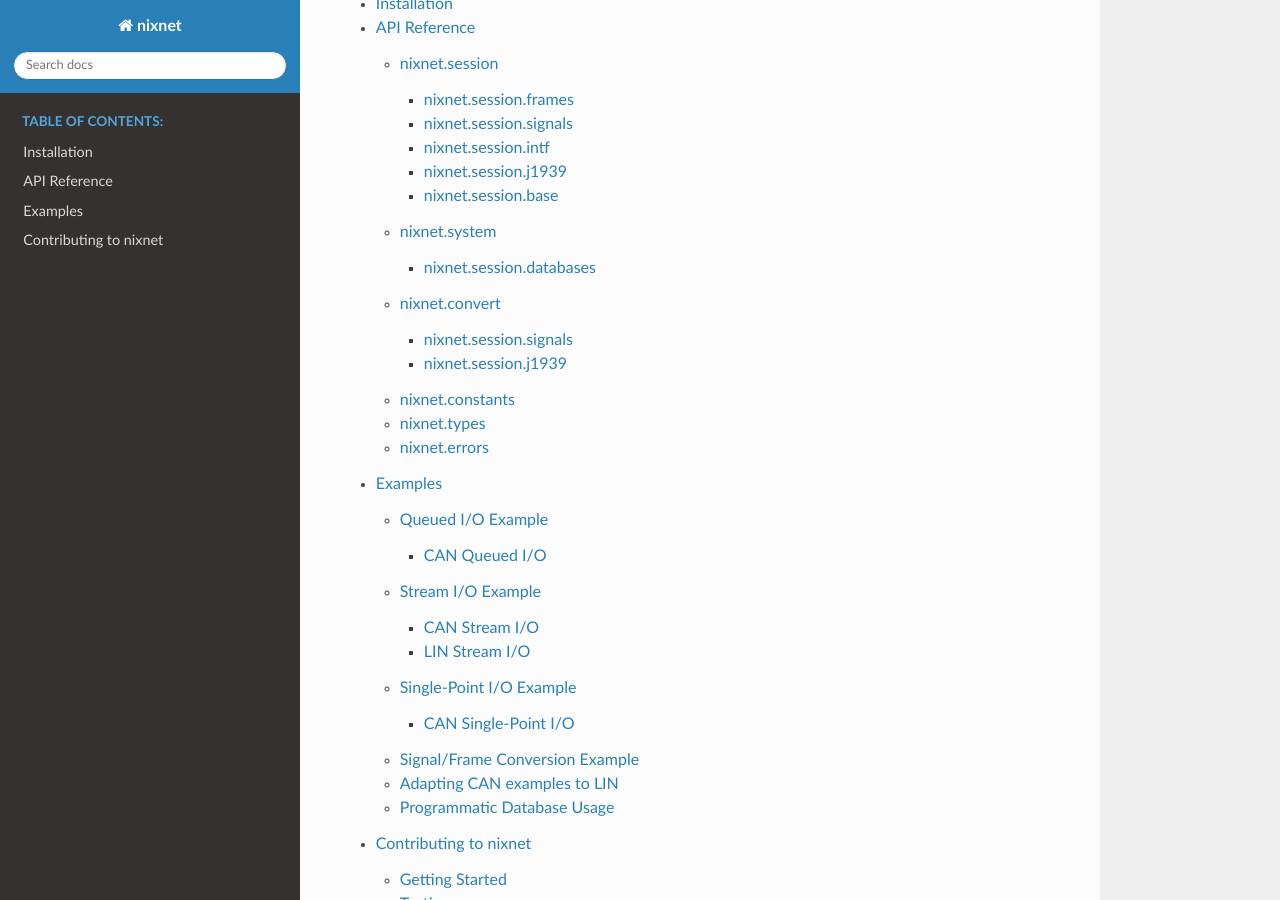
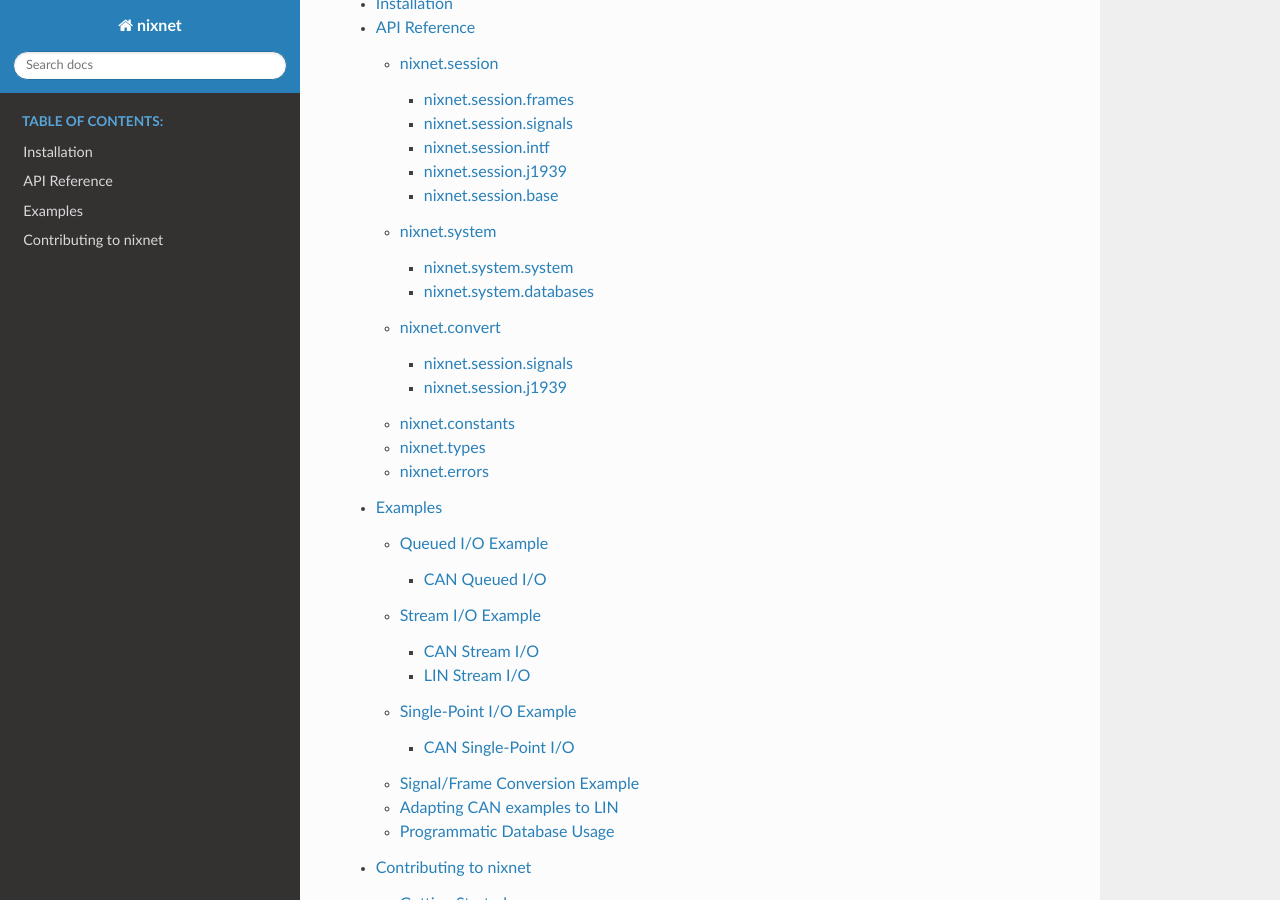
Before and after one commit to ni/nixnet-python, a Sphinx documentation site: the page built from docs/index.rst, in a window 1280 px wide and 900 px high, scrolled down 1944 px. Built offline with Sphinx 7.4.7 and the Read the Docs theme 2.0.0, drawn with Linux system fonts in a browser that asks for light colours.

Commit message:
fix(docs): Correct bad references in System docs

```diff
--- a/docs/api_reference/system.rst
+++ b/docs/api_reference/system.rst
@@ -1,13 +1,9 @@
 nixnet.system
 =============
-
-.. automodule:: nixnet.system
-    :members:
-    :show-inheritance:
-    :inherited-members:
 
 .. toctree::
    :maxdepth: 3
    :caption: API Reference:
 
-   databases
+   system/system
+   system/databases
--- a/docs/api_reference/databases.rst
+++ b/docs/api_reference/system/databases.rst
@@ -1,4 +1,4 @@
-nixnet.session.databases
+nixnet.system.databases
 ========================
 
 .. automodule:: nixnet.system.databases
--- /dev/null
+++ b/docs/api_reference/system/system.rst
@@ -0,0 +1,7 @@
+nixnet.system.system
+====================
+
+.. automodule:: nixnet.system.system
+    :members:
+    :show-inheritance:
+    :inherited-members:
```
Also changed, not shown: 1 other file.
